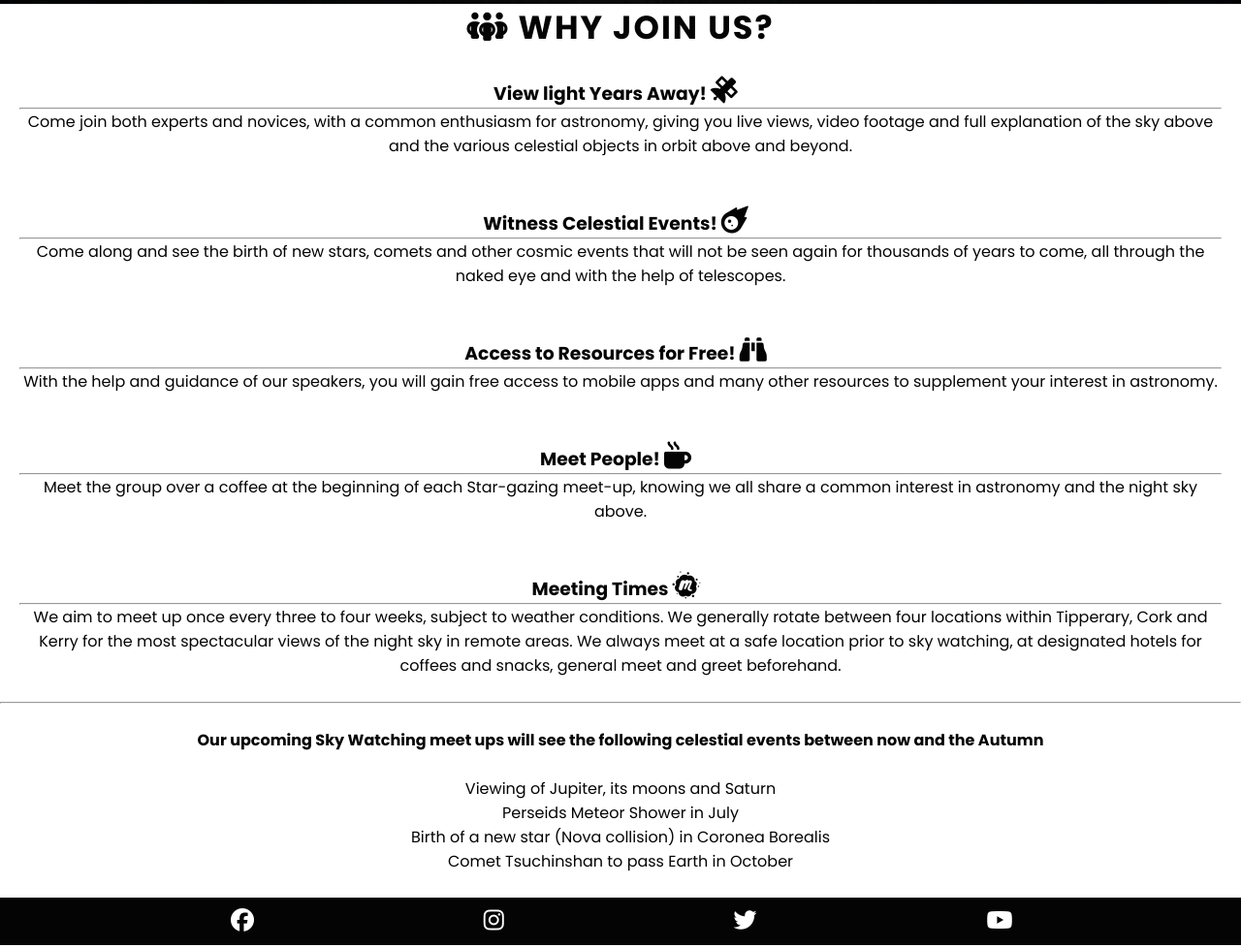
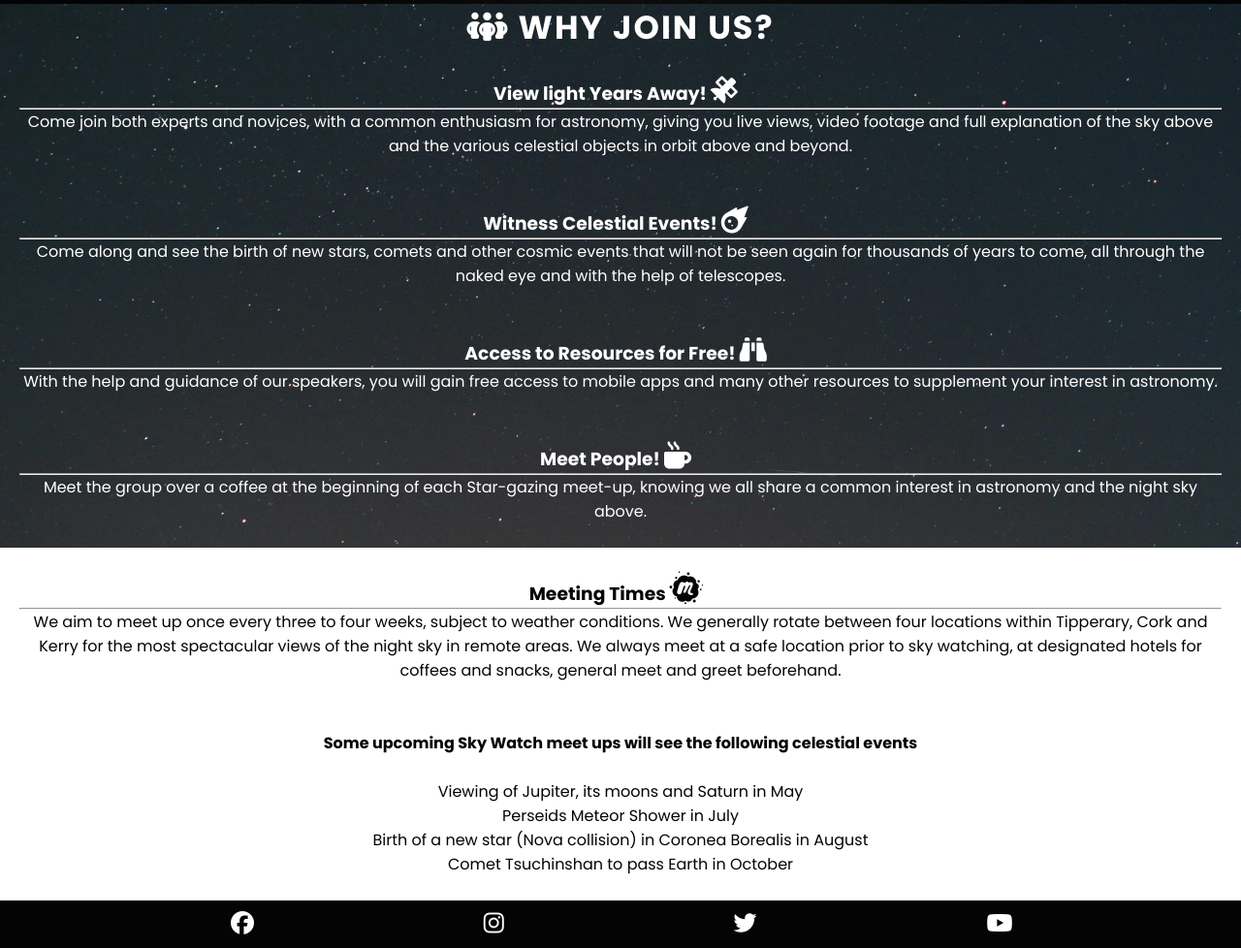
Before and after one commit to petermcloughlin/munster-skywatchers, a plain HTML site: page index.html in a window 1280 px wide. Shown: the part 570-1548 px from the top of the page at 97% size. Drawn offline with Linux system fonts and the light colour scheme.

Commit message:
Add background image to why-join section

```diff
--- a/assets/css/style.css
+++ b/assets/css/style.css
@@ -85,7 +85,7 @@ main {
     background: url('../images/moonsun.webp') no-repeat center center/cover;
 }
 #hero-title {
-    color: #040404;
+    color: #ffffff;
     font-family: 'Poppins', sans-serif;
     font-size: 140%;
     justify-content: center;
@@ -107,11 +107,15 @@ main {
     text-align: center;
 }
 .meet-up > h3 > i {
-    font-size: 150%;
+    font-size: 180%;
     padding-right: 10px;
 }
 .meet-up ul {
     list-style: none;
+}
+#why-join {
+    background: url('../images/sky.webp') no-repeat center center/cover;
+    color:#ffffff;
 }
 /* Form */
 #join-us {
--- a/index.html
+++ b/index.html
@@ -89,16 +89,16 @@
                     for coffees and snacks, general meet and greet beforehand.
                 </p>
             </div>
-            <hr>
+
             <div class="meet-up">
                 <h4>
-                    Our upcoming Sky Watching meet ups will see the following celestial events between now and the Autumn
+                    Some upcoming Sky Watch meet ups will see the following celestial events
                 </h4>
                 <br>
                 <ul>
-                    <li>Viewing of Jupiter, its moons and Saturn</li>
+                    <li>Viewing of Jupiter, its moons and Saturn in May</li>
                     <li>Perseids Meteor Shower in July</li>
-                    <li>Birth of a new star (Nova collision) in Coronea Borealis</li>
+                    <li>Birth of a new star (Nova collision) in Coronea Borealis in August</li>
                     <li>Comet Tsuchinshan to pass Earth in October</li>
                 </ul>
             </div>
```
Also changed, not shown: assets/images/sky.webp (added), 1 other file.
